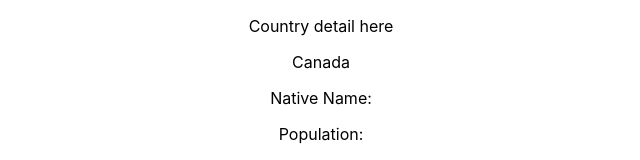
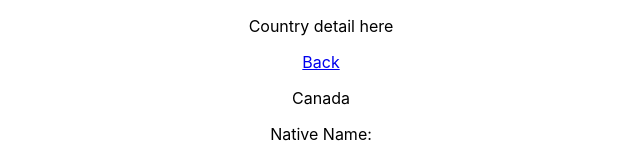
Before and after one commit to coderBorg/where_in_world, a React (Create React App) app: page /CountryDetail/Canada in a window 1280 px wide. Shown: the top 160 px of the page, without its empty margins (319-959 px from the left). Built offline with nearby package versions, Linux system fonts and the light colour scheme; no server answers.

Commit message:
Add Link back to home, works

```diff
--- a/src/components/CountryDetail.js
+++ b/src/components/CountryDetail.js
@@ -1,4 +1,6 @@
 import React, { useContext, useEffect } from 'react';
+import { Link } from 'react-router-dom';
+
 import CountriesContext from '../context/countries/countriesContext';
 import BorderCountryItem from './BorderCountryItem';
 
@@ -15,6 +17,7 @@ export const CountryDetail = ({ match }) => {
   return (
     <div>
       <p>Country detail here</p>
+      <Link to={'/'}>Back</Link>
       <p>{match.params.name}</p>
       <p>Native Name: {countryDetail.nativeName}</p>
       <p>Population: {countryDetail.population}</p>
```
